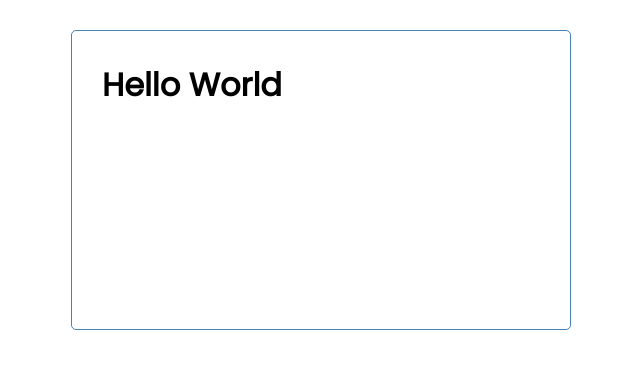
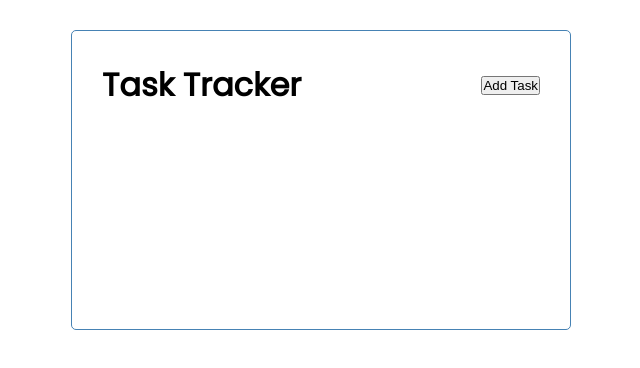
Before and after one commit to Danny-Dasilva/Test_Vue_App, a Vue app: page / in a window 1280 px wide. Shown: the top 368 px of the page, without its empty margins (319-959 px from the left). Built offline with nearby package versions, Linux system fonts and the light colour scheme.

Commit message:
button tag

```diff
--- a/src/App.vue
+++ b/src/App.vue
@@ -1,16 +1,16 @@
 <template>
 <div class="container">
-<h1>Hello World</h1>
+  <Header title="Task Tracker"/>
 
 </div>
 </template>
 
 <script>
-
+import Header from './components/Header'
 export default {
   name: 'App',
   components: {
-
+    Header
   }
 }
 </script>
--- /dev/null
+++ b/src/components/Button.vue
@@ -0,0 +1,9 @@
+<template>
+    <button>Add Task</button>
+</template>
+
+<script>
+export default {
+    name: 'Button',
+}
+</script>
--- a/src/components/Header.vue
+++ b/src/components/Header.vue
@@ -1,12 +1,20 @@
 <template>
     <header>
-        <h1>Task Tracker</h1>
+        <h1>{{ title }}</h1>
+        <Button />
     </header>
 </template>
 
 <script>
+import Button from "./Button"
 export default {
     name: "Header",
+    props: {
+        title: String,
+    },
+    components: {
+        Button,
+    }
 }
 </script>
 
```
